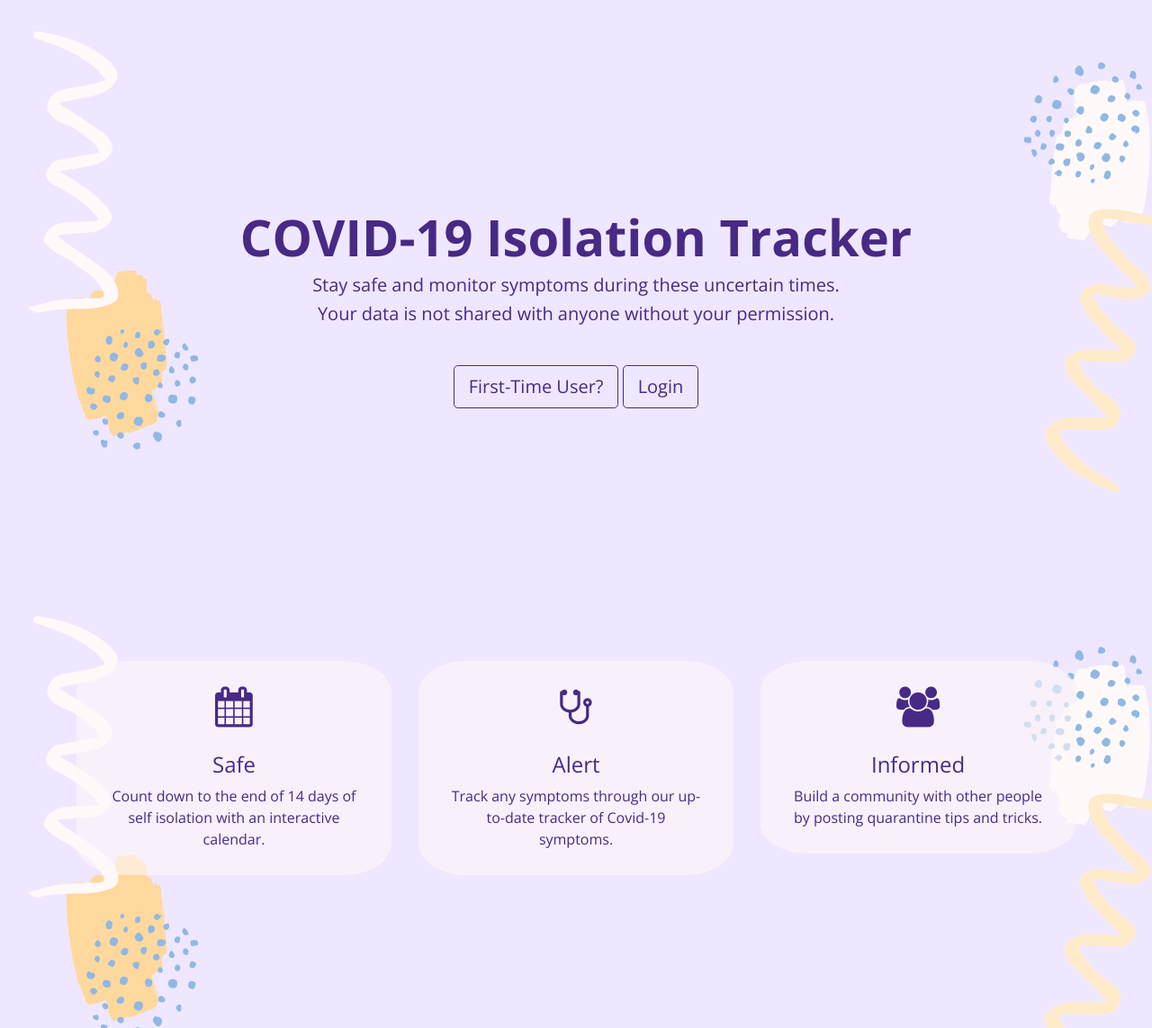
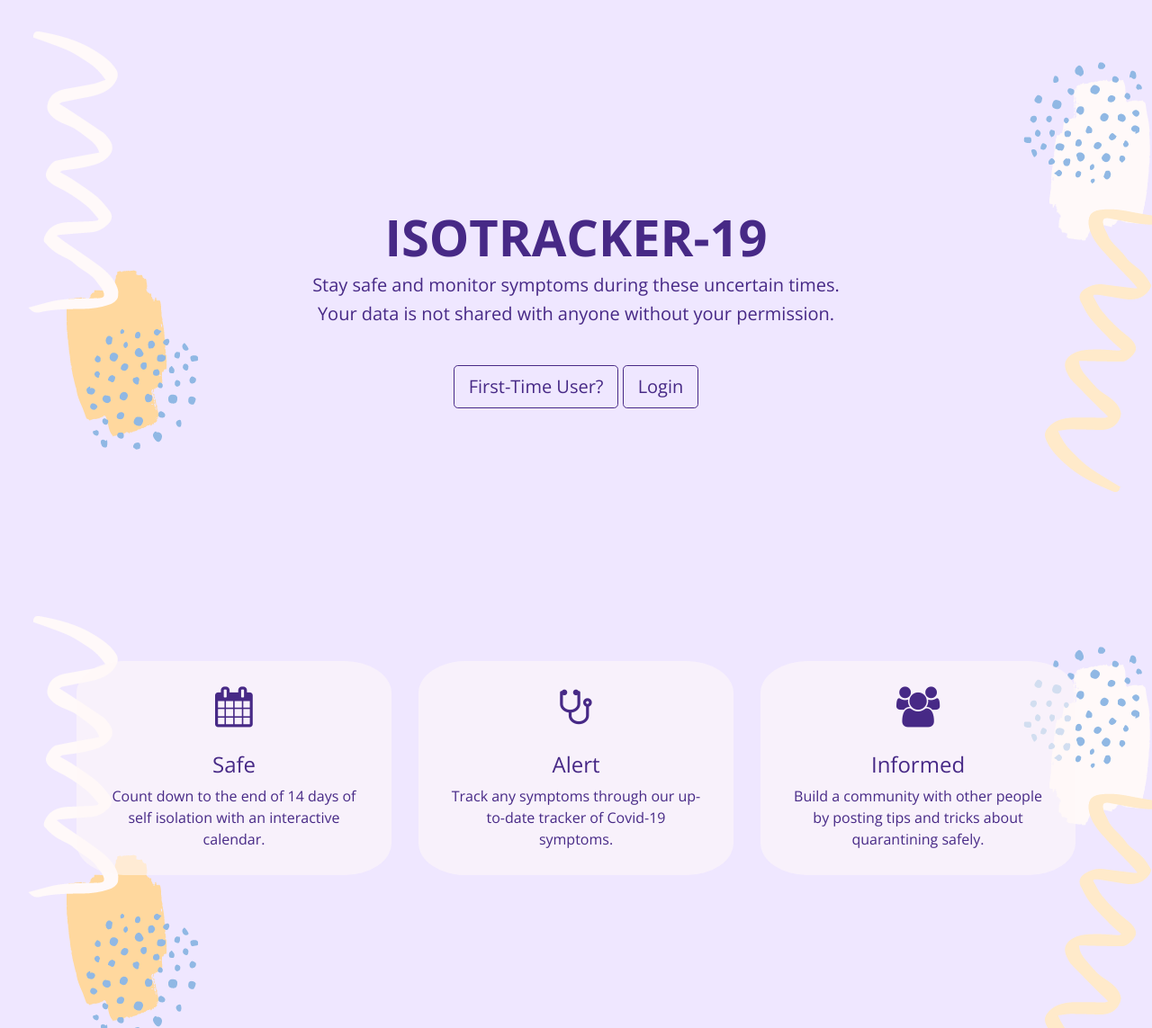
Before and after one commit to bekahma/isotracker-19, a Flask app: page / in a window 1280 px wide. Shown: the part 69-1212 px from the top of the page at 90% size. Run offline with Flask 2, Linux system fonts and the light colour scheme; some libraries are stand-ins or nearby versions.

Commit message:
Edited index.html

```diff
--- a/templates/index.html
+++ b/templates/index.html
@@ -10,7 +10,7 @@
 		<link rel="stylesheet" href="https://stackpath.bootstrapcdn.com/bootstrap/4.5.0/css/bootstrap.min.css" integrity="sha384-9aIt2nRpC12Uk9gS9baDl411NQApFmC26EwAOH8WgZl5MYYxFfc+NcPb1dKGj7Sk" crossorigin="anonymous">
 		<link href="https://stackpath.bootstrapcdn.com/font-awesome/4.7.0/css/font-awesome.min.css" type="text/css" rel="stylesheet">
 
-		<title>COVID-19 Isolation Tracker</title>
+		<title>ISOTRACKER-19</title>
 		<link rel="stylesheet" href={{ url_for('static', filename='css/styles.css') }}>
 		<!-- <link rel="stylesheet" href={{ url_for('static', filename='css/login.css') }}> -->
 	</head>
@@ -51,7 +51,7 @@
 
 		<section class="landing">
 			<div class="container">
-				<h1>COVID-19 Isolation Tracker</h1>
+				<h1>ISOTRACKER-19</h1>
 				<!--
 				<img src="./assets/images/health_heart.png"/>
 				-->
@@ -91,7 +91,7 @@
 						<div class="desc-background">
 					  		<i class="fa fa-users"></i>
 					  		<h4>Informed</h4>
-					  		<p>Build a community with other people by posting quarantine tips and tricks.</p>
+					  		<p>Build a community with other people by posting tips and tricks about quarantining safely.</p>
 						</div>
 					</div>
 			</div>
```
